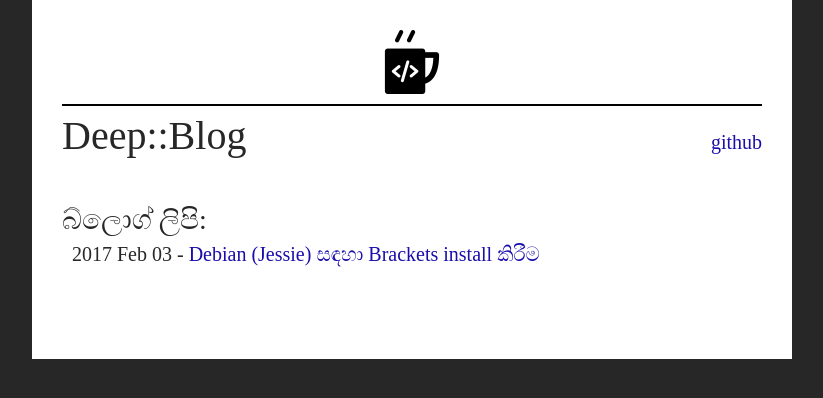
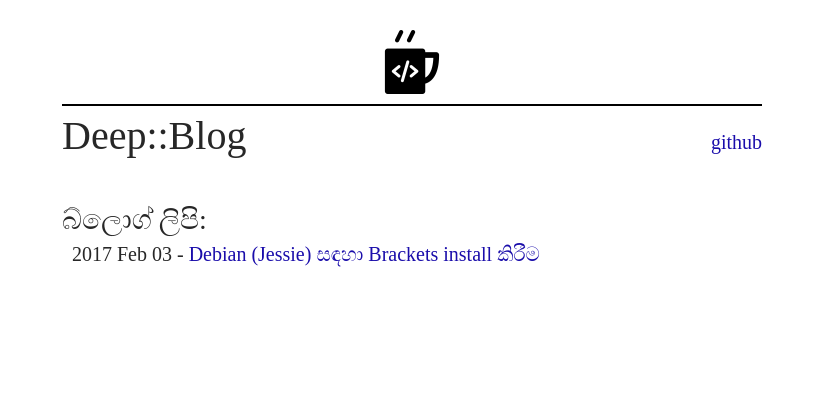
Before and after one commit to deepbugsi/deepbugsi.github.io, a Jekyll site: the page built from index.html, in a window 1280 px wide. Shown: the top 398 px of the page, without its empty margins (228-1051 px from the left). Built offline with Jekyll 4.4.1, drawn with Linux system fonts in a browser that asks for light colours; some web fonts are replaced.

Commit message:
fix background color

```diff
--- a/assets/css/main.scss
+++ b/assets/css/main.scss
@@ -7,7 +7,7 @@
 
 body {
 	color: $color-black;
-	background: $color-black;
+	background: $color-white;
 	font-family: 'AbhayaLibre', serif;
 	font-size: 20px;
 	font-weight: 400;
```
Also changed, not shown: 1 other file.
